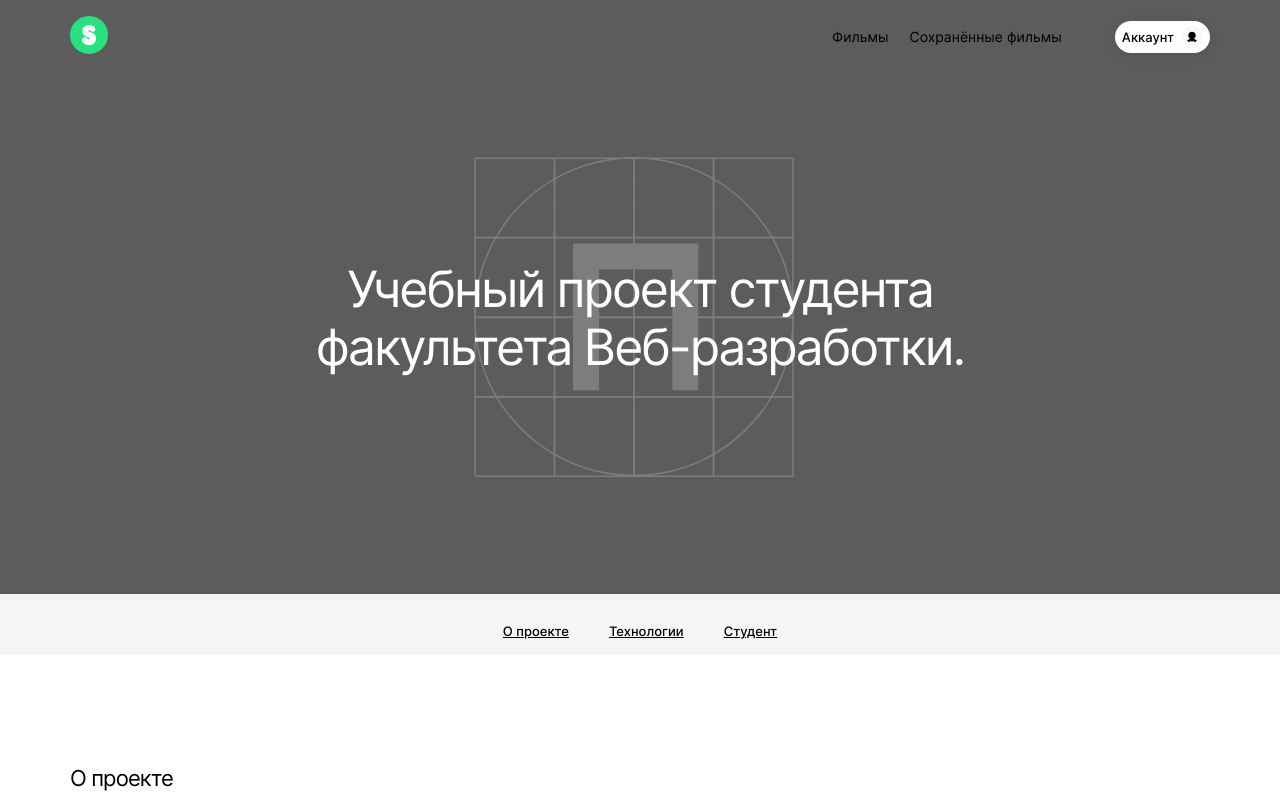
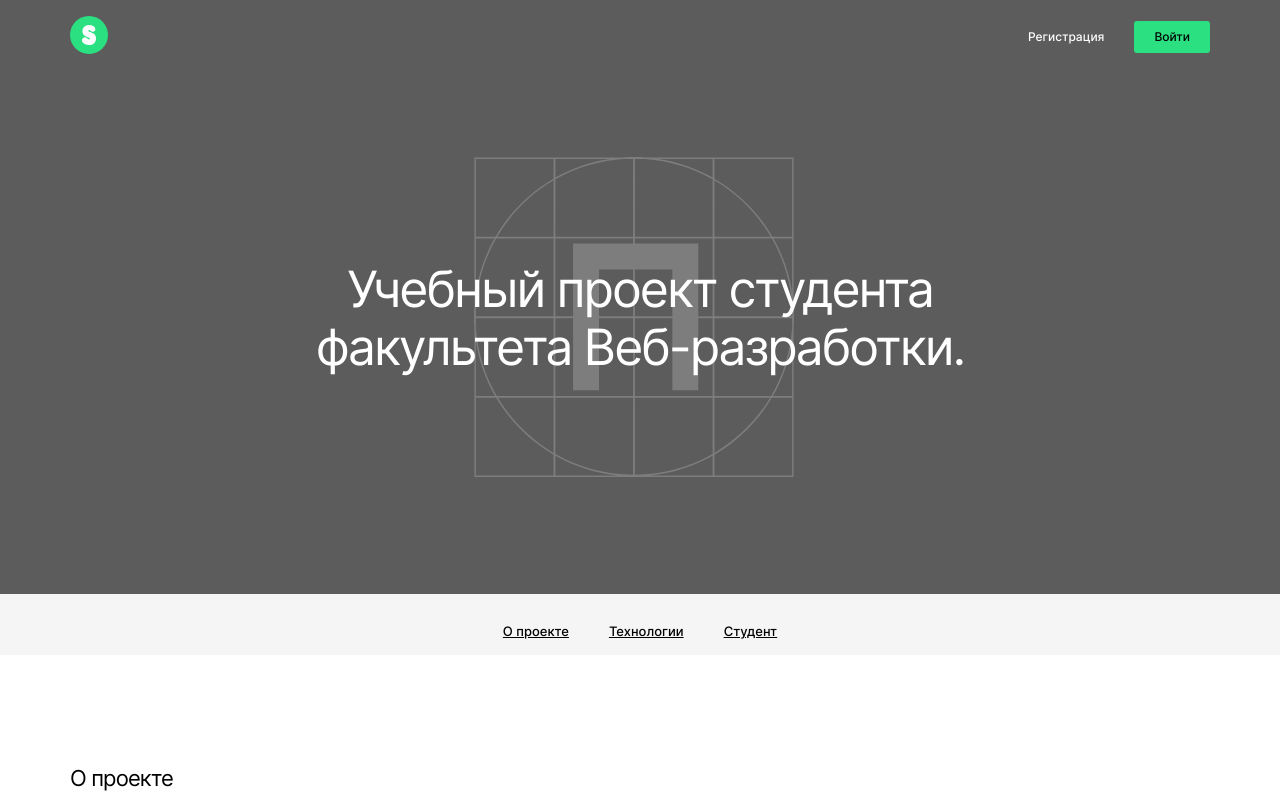
Before and after one commit to Milchess/movies-explorer-frontend, a React (Create React App) app: page / in a window 1280 px wide. Shown: the top 800 px of the page. Built offline with nearby package versions, Linux system fonts and the light colour scheme.

Commit message:
Навигация на странице main

```diff
--- a/src/components/Header/Header.js
+++ b/src/components/Header/Header.js
@@ -9,11 +9,13 @@ import NavigationNotAuthorized from '../NavigationNotAuthorized';
 function Header(props) {
     return (
         <header className={`header ${props.isMain && 'header_main'}`}>
-            <Link to='/'><img className='logo hover-style' src={headerLogo} alt='Логотип сайта'/></Link>
-{/*            props.loggedIn
-            ? <NavigationNotAuthorized />
-            : <Navigation onButtonClick={props.onButtonClick}/>*/}
-            <Navigation onButtonClick={props.onButtonClick}/>
+            <Link to="/"><img className="logo hover-style" src={headerLogo} alt="Логотип сайта"/></Link>
+            {props.loggedIn
+                ? <Navigation
+                    onButtonClick={props.onButtonClick}
+                    isMain={props.isMain}
+                />
+                : <NavigationNotAuthorized/>}
         </header>
     );
 }
--- a/src/components/Movies.js
+++ b/src/components/Movies.js
@@ -16,6 +16,7 @@ function Movies(props) {
             />
             <Header
                 onButtonClick={props.onButtonClick}
+                loggedIn={props.loggedIn}
             />
             <SearchForm
                 onSearch={props.onSearch}/>
--- a/src/components/Navigation/Navigation.css
+++ b/src/components/Navigation/Navigation.css
@@ -40,6 +40,10 @@
 
 .nav__text_active {
     font-weight: 500;
+}
+
+.nav__text_main {
+    color: #FFFFFF;
 }
 
 .account {
--- a/src/components/Navigation/Navigation.js
+++ b/src/components/Navigation/Navigation.js
@@ -6,15 +6,17 @@ import AccountIcon from '../../images/iconProfile.svg';
 import BurgerMenu from '../../images/burgerMenu.svg';
 
 function Navigation(props) {
+    const classNameText = `nav__text hover-style ${ props.isMain ? 'nav__text_main' : '' }`
+
     return (
         <nav className="nav">
             <ul className="nav__profile">
                 <NavLink to="/movies"
-                         className={useCallback((isActive) => `nav__text hover-style ${isActive ? 'nav__text_active' : ''}`, [])}>
+                         className={useCallback((isActive) => `${classNameText} ${isActive ? 'nav__text_active' : ''}`, [])}>
                     <li>Фильмы</li>
                 </NavLink>
                 <NavLink to="/saved-movies"
-                         className={useCallback((isActive) => `nav__text hover-style ${isActive ? 'nav__text_active' : ''}`, [])}>
+                         className={useCallback((isActive) => `${classNameText} ${isActive ? 'nav__text_active' : ''}`, [])}>
                     <li>Сохранённые фильмы</li>
                 </NavLink>
             </ul>
--- a/src/components/Profile.js
+++ b/src/components/Profile.js
@@ -31,6 +31,7 @@ function Profile(props) {
             />
             <Header
                 onButtonClick={props.onButtonClick}
+                loggedIn={props.loggedIn}
             />
             <section className="user-profile">
                 <h1 className="user-profile__title">{`Привет, ${name}!`}</h1>
--- a/src/components/SavedMovies.js
+++ b/src/components/SavedMovies.js
@@ -15,6 +15,7 @@ function SavedMovies(props) {
             />
             <Header
                 onButtonClick={props.onButtonClick}
+                loggedIn={props.loggedIn}
             />
             <SearchForm
                 onSearch={props.onSearch}
```
